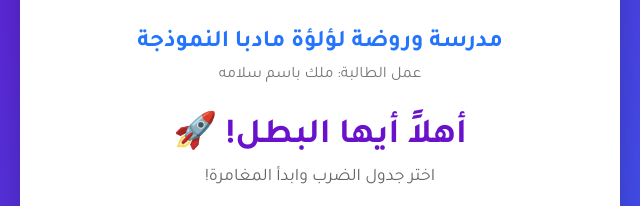
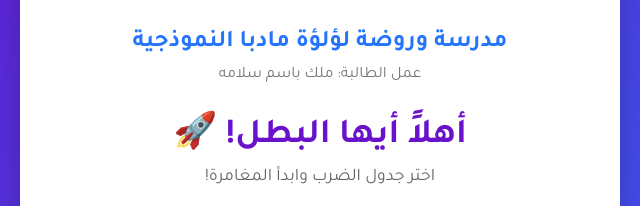
Before and after one commit to bsalameh85/math, a plain HTML site: page index.html in a window 1280 px wide. Shown: the part 167-373 px from the top of the page, 320-960 px from the left. Drawn offline with Linux system fonts and the light colour scheme.

```diff
--- a/index.html
+++ b/index.html
@@ -21,7 +21,7 @@
             <div class="card">
                 <img src="logo.png" alt="شعار المدرسة" class="logo-display">
 
-                <h3 class="school-name">مدرسة وروضة لؤلؤة مادبا النموذجة</h3>
+                <h3 class="school-name">مدرسة وروضة لؤلؤة مادبا النموذجية</h3>
 
                 <p class="student-credit">عمل الطالبة: ملك باسم سلامه</p>
 
```
